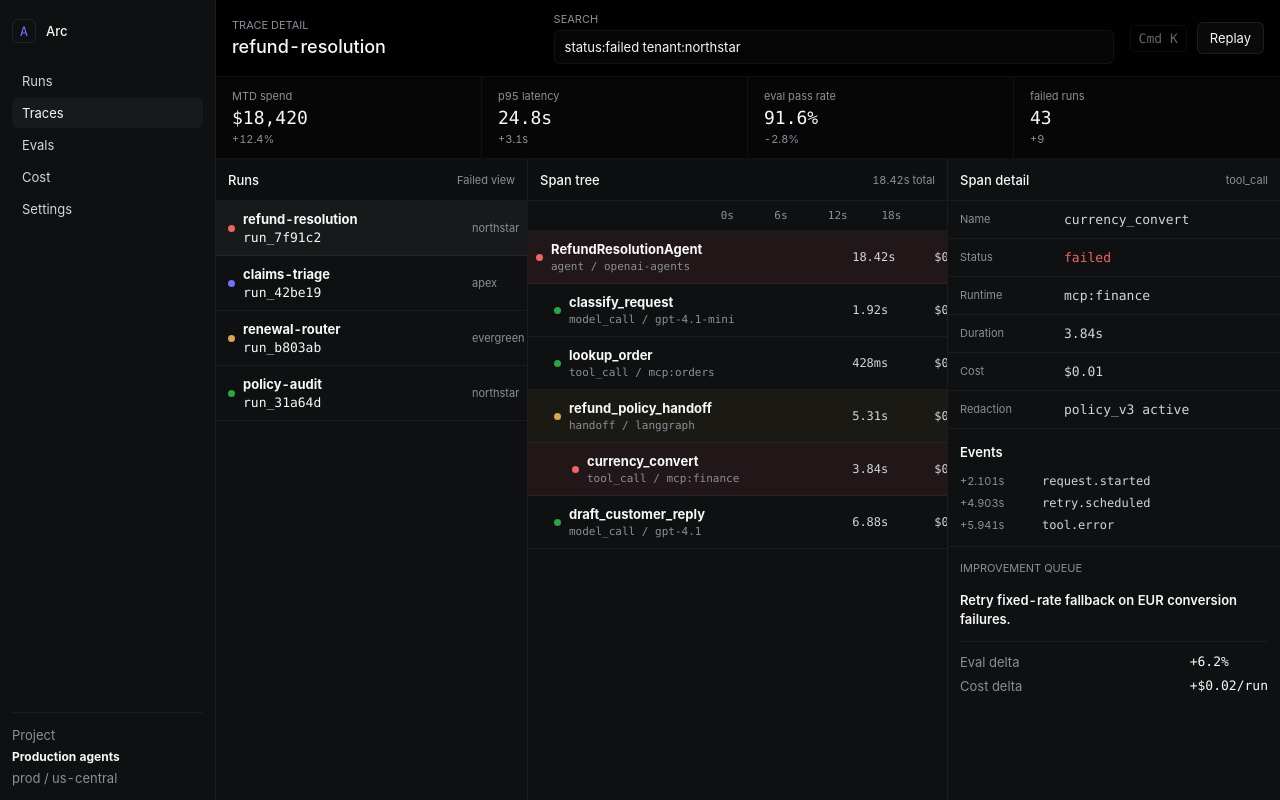
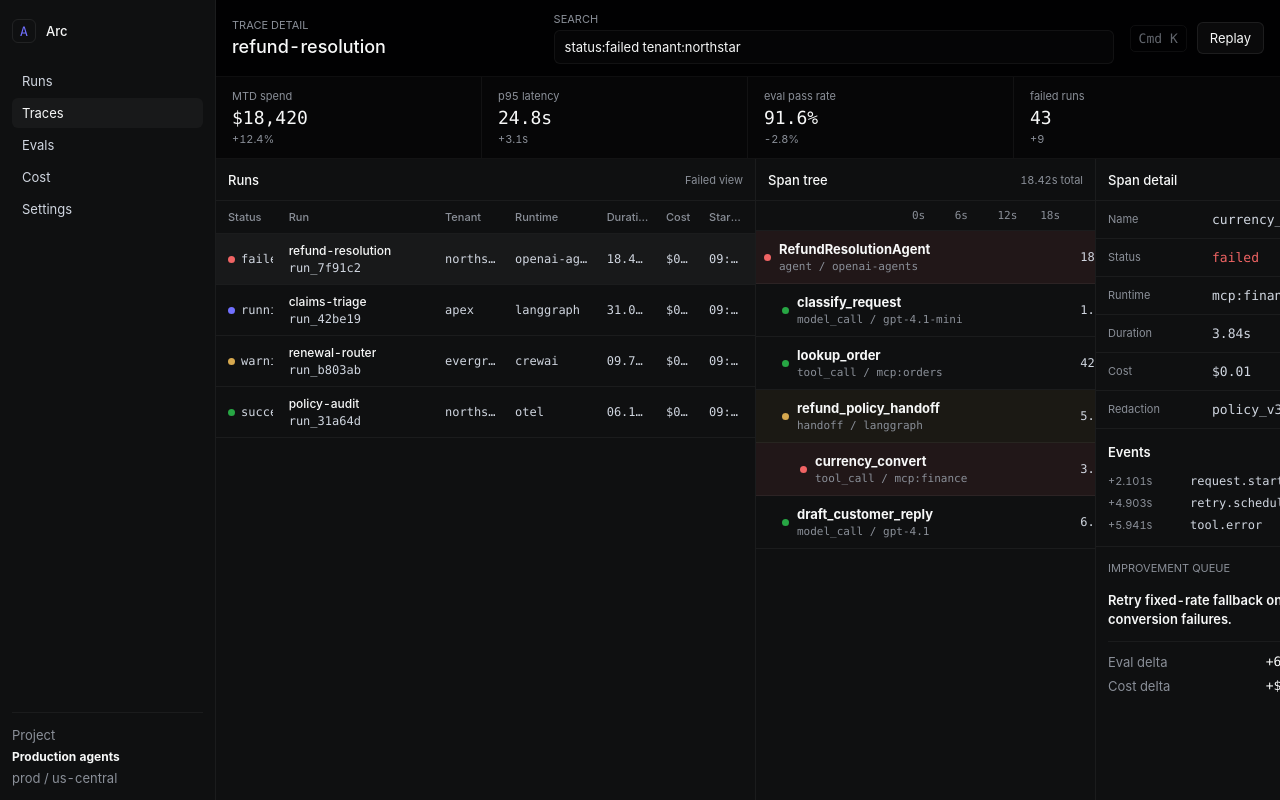
Before and after one commit to rajat1299/Arc, a Next.js app in the folder web/: page / in a window 1280 px wide. Built offline with nearby package versions, Linux system fonts and the light colour scheme.

Commit message:
fix: improve web shell run list layout

```diff
--- a/web/app/globals.css
+++ b/web/app/globals.css
@@ -275,7 +275,7 @@ h3 {
   display: grid;
   min-height: 0;
   min-width: 0;
-  grid-template-columns: minmax(260px, 330px) minmax(420px, 1fr) minmax(280px, 360px);
+  grid-template-columns: minmax(540px, 580px) minmax(340px, 1fr) minmax(260px, 320px);
   overflow: hidden;
 }
 
@@ -306,23 +306,89 @@ h3 {
   padding: 0 12px;
 }
 
-.run-table,
 .span-table {
   display: grid;
 }
 
-.run-row {
-  display: grid;
-  min-width: 720px;
-  grid-template-columns: minmax(190px, 1.45fr) 92px 118px 70px 62px 70px;
-  gap: 10px;
-  align-items: center;
-  border-bottom: 1px solid var(--border);
-  padding: 10px 12px;
+.run-table {
+  width: 100%;
+  min-width: 0;
+  table-layout: fixed;
+  border-collapse: collapse;
 }
 
-.run-row:first-child {
+.run-table tbody tr:first-child {
   background: rgba(255, 255, 255, 0.04);
+}
+
+.run-table th,
+.run-table td {
+  overflow: hidden;
+  border-bottom: 1px solid var(--border);
+  padding: 9px 8px;
+  text-align: left;
+  text-overflow: ellipsis;
+  white-space: nowrap;
+}
+
+.run-table th {
+  height: 30px;
+  color: var(--text-muted);
+  font-size: 11px;
+  font-weight: 510;
+}
+
+.run-table td {
+  color: var(--text-secondary);
+  font-family: "Berkeley Mono", ui-monospace, "SF Mono", Menlo, monospace;
+  font-size: 12px;
+}
+
+.run-table th:first-child,
+.run-table td:first-child {
+  width: 12%;
+  padding-left: 12px;
+}
+
+.run-table th:nth-child(2),
+.run-table td:nth-child(2) {
+  width: 29%;
+}
+
+.run-table th:nth-child(3),
+.run-table td:nth-child(3) {
+  width: 13%;
+}
+
+.run-table th:nth-child(4),
+.run-table td:nth-child(4) {
+  width: 17%;
+}
+
+.run-table th:nth-child(5),
+.run-table td:nth-child(5) {
+  width: 11%;
+}
+
+.run-table th:nth-child(6),
+.run-table td:nth-child(6) {
+  width: 8%;
+}
+
+.run-table th:nth-child(7),
+.run-table td:nth-child(7) {
+  width: 10%;
+  padding-right: 12px;
+}
+
+.status-label {
+  display: inline-flex;
+  max-width: 100%;
+  align-items: center;
+  gap: 6px;
+  overflow: hidden;
+  text-overflow: ellipsis;
+  white-space: nowrap;
 }
 
 .run-primary {
@@ -339,8 +405,7 @@ h3 {
 .run-primary strong,
 .run-primary span,
 .span-name strong,
-.span-name span,
-.run-row > span {
+.span-name span {
   overflow: hidden;
   text-overflow: ellipsis;
   white-space: nowrap;
@@ -353,6 +418,12 @@ h3 {
 .detail-list dd,
 .events strong {
   font-family: "Berkeley Mono", ui-monospace, "SF Mono", Menlo, monospace;
+}
+
+.run-primary strong {
+  color: var(--text);
+  font-family: "Inter Variable", Inter, "SF Pro Display", -apple-system, system-ui, "Segoe UI", Roboto, sans-serif;
+  font-weight: 510;
 }
 
 .status-dot {
@@ -584,6 +655,10 @@ h3 {
     overflow: visible;
   }
 
+  .run-table {
+    min-width: 680px;
+  }
+
   .run-list,
   .span-panel,
   .detail-panel {
--- a/web/app/page.tsx
+++ b/web/app/page.tsx
@@ -210,24 +210,44 @@ export default function Page() {
               <h2>Runs</h2>
               <span>Failed view</span>
             </div>
-            <div className="run-table" role="table" aria-label="Recent runs">
+            <table className="run-table" aria-label="Recent runs">
+              <thead>
+                <tr>
+                  <th scope="col">Status</th>
+                  <th scope="col">Run</th>
+                  <th scope="col">Tenant</th>
+                  <th scope="col">Runtime</th>
+                  <th scope="col">Duration</th>
+                  <th scope="col">Cost</th>
+                  <th scope="col">Started</th>
+                </tr>
+              </thead>
+              <tbody>
                 {runs.map((run) => (
-                <div className="run-row" role="row" key={run.id}>
+                  <tr key={run.id}>
+                    <td>
+                      <span className="status-label">
+                        <StatusDot status={run.status} />
+                        {run.status}
+                      </span>
+                    </td>
+                    <td>
                       <div className="run-primary">
-                    <StatusDot status={run.status} />
                         <div>
                           <strong>{run.name}</strong>
                           <span>{run.id}</span>
                         </div>
                       </div>
-                  <span>{run.tenant}</span>
-                  <span>{run.runtime}</span>
-                  <span>{run.duration}</span>
-                  <span>{run.cost}</span>
-                  <span>{run.started}</span>
-                </div>
+                    </td>
+                    <td>{run.tenant}</td>
+                    <td>{run.runtime}</td>
+                    <td>{run.duration}</td>
+                    <td>{run.cost}</td>
+                    <td>{run.started}</td>
+                  </tr>
                 ))}
-            </div>
+              </tbody>
+            </table>
           </section>
 
           <section className="span-panel" aria-label="Span tree and waterfall">
```
Also changed, not shown: web/next-env.d.ts (added). Lines whose indentation alone changed are shown as unchanged.
